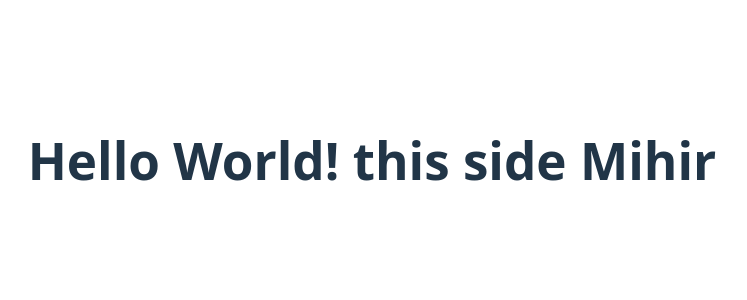
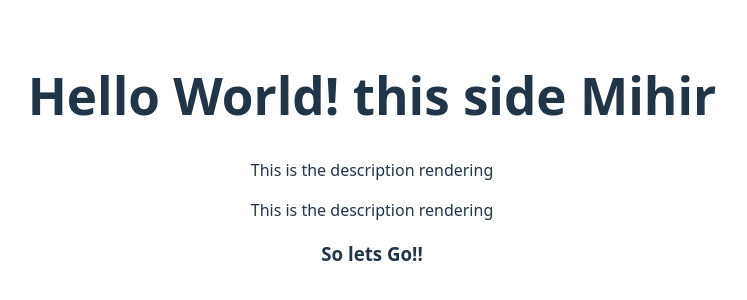
Before and after one commit to mihirgupta665/React-Revision, a React (Vite) app in the folder 1_react_basic/: page / in a window 1280 px wide. Shown: the part 240-540 px from the top of the page, without its empty margins (268-1015 px from the left). Built offline with nearby package versions, Linux system fonts and the light colour scheme.

Commit message:
Creating 1st component

```diff
--- a/1_react_basic/src/App.jsx
+++ b/1_react_basic/src/App.jsx
@@ -1,8 +1,24 @@
 import "./App.css"
 
+function Title() {
+    return <h1>Hello World! this side Mihir</h1>
+}
+
+function Description() {
+    return <p>This is the description rendering</p>
+}
+
 function App() {  // App function is itself the app component
-    return <h1>Hello World! this side Mihir</h1>;   // whatever is returned becomes the visible UI of the page
+    return (        // only one root element could be returned at a time
+        <div>
+            <Title></Title>
+            <Description />
+            <Description />
+            <h3>So lets Go!!</h3>
+        </div>
+    );   // whatever is returned becomes the visible UI of the page
 
 }
 
 export default App
+// there are two ways of rendering <title></title> or <title/>
```
